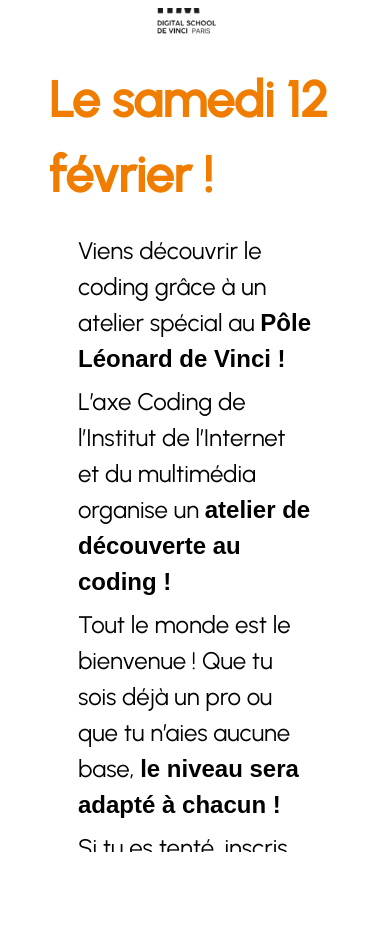
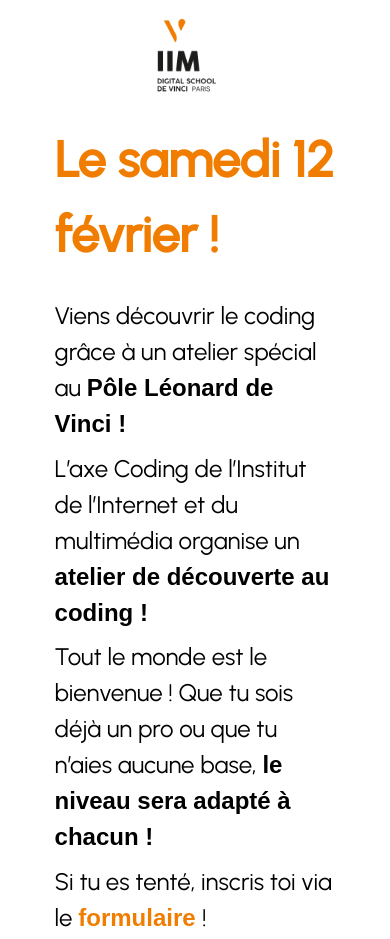
Before and after one commit to N0rooo/IIM-Atelier-Coding, a plain HTML site: page index.html in a window 390 px wide. Shown: the top 939 px of the page. Before the commit the page ends 852 px from the top, so only its background shows below. Drawn offline with Linux system fonts and the light colour scheme.

Commit message:
:iphone: Responsive

```diff
--- a/css/style.scss
+++ b/css/style.scss
@@ -1,5 +1,6 @@
 @import "../css/abstract/reset";
 
+// mixins
 @mixin max1300 {
     @media screen and (max-width: 1300px) {
         @content;
@@ -7,6 +8,12 @@
 }
 @mixin min1300 {
     @media screen and (min-width: 1300px) {
+        @content;
+    }
+}
+
+@mixin max400 {
+    @media screen and (max-width: 400px) {
         @content;
     }
 }
@@ -22,7 +29,7 @@ button {
     font-family: "Urbanist", sans-serif;
     line-height: 1.2;
 
-    @include max1300{
+    @include max1300 {
         line-height: 1.5;
     }
 }
@@ -30,13 +37,14 @@ button {
 section {
     width: 100vw;
     height: 100vh;
-    overflow-X: hidden;
+    overflow-x: hidden;
     display: flex;
     background-color: white;
     @include max1300 {
         flex-direction: column;
         align-items: center;
         margin-top: 2%;
+        height: auto;
 
     }
 
@@ -58,7 +66,10 @@ section {
             align-items: center;
             padding-left: 0;
             max-width: 75%;
+        }
+        @include max1300 {
 
+            max-width: 90%;
         }
 
         > img {
@@ -70,6 +81,7 @@ section {
             font-size: 2.5rem;
             margin: 5% 0;
             font-weight: bold;
+             width: 80%;
         }
         article {
             width: 80%;
@@ -94,6 +106,10 @@ section {
         height: 100%;
         min-width: 40rem;
 
+        @include max1300{
+            height: 700px;
+        }
+
         > div {
             width: 100%;
             height: 100%;
@@ -103,14 +119,13 @@ section {
             flex-direction: column;
             align-items: flex-end;
             justify-content: center;
-            @include min1300{
+            @include min1300 {
                 clip-path: polygon(30% 0, 100% 0, 100% 100%, 0% 100%);
             }
-            @include max1300{
+            @include max1300 {
                 align-items: center;
                 margin-top: 10%;
             }
-
 
             article {
                 width: 80%;
@@ -135,7 +150,6 @@ section {
                 img {
                     width: 70%;
                 }
-
 
                 input {
                     height: 2rem;
```
Also changed, not shown: css/style.css, 1 other file.
